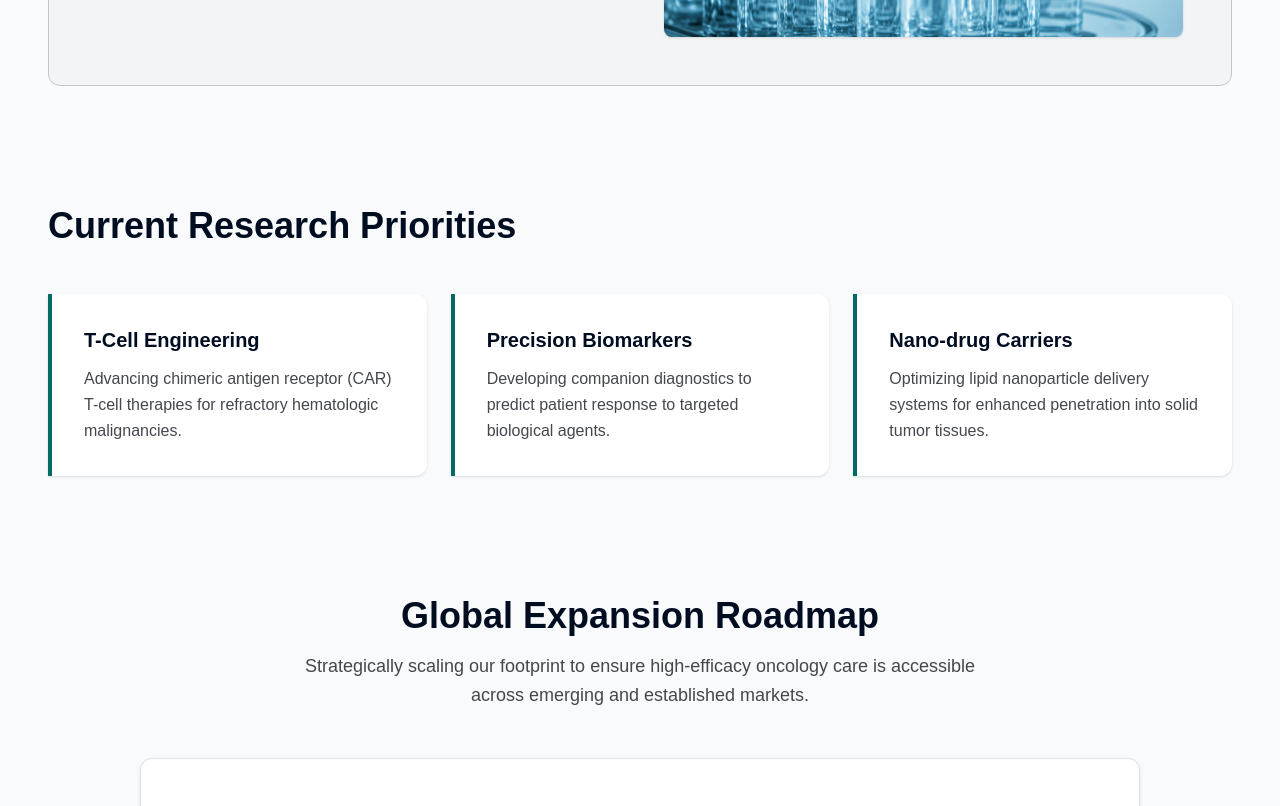
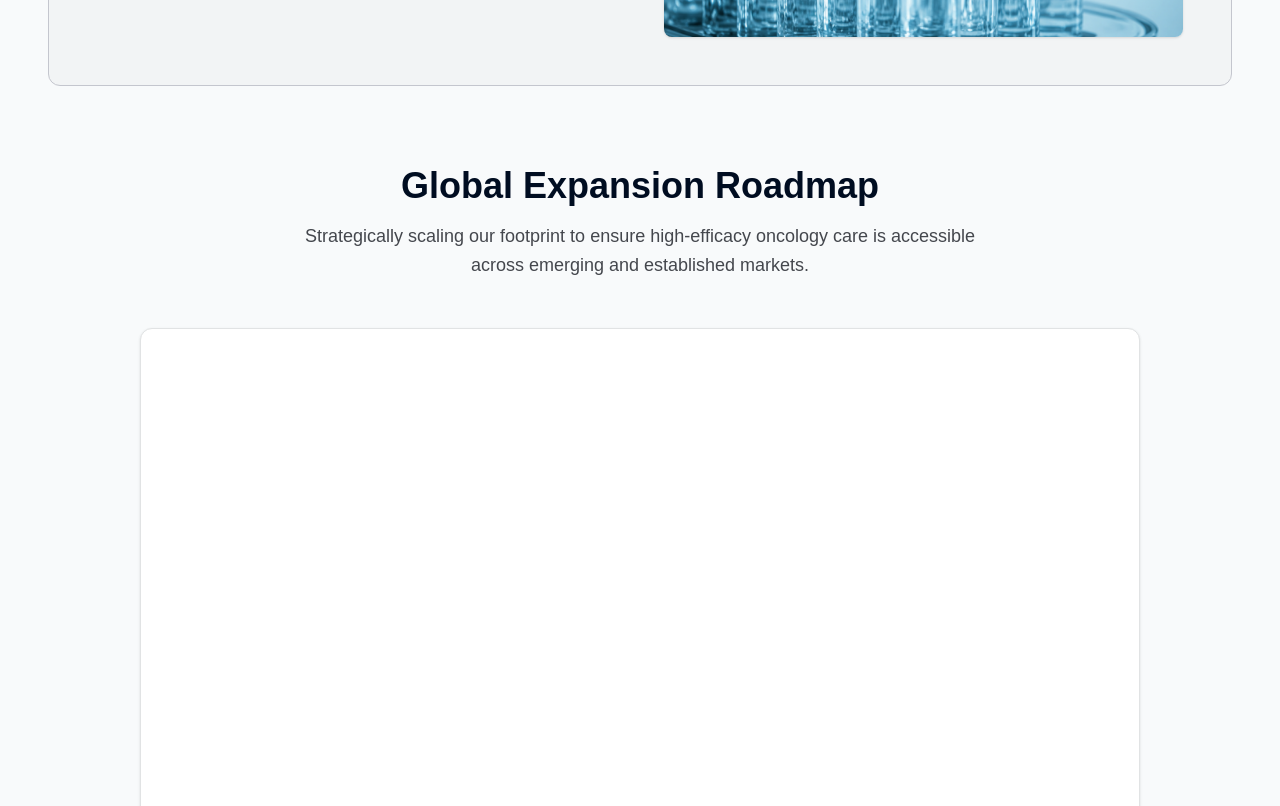
Before and after one commit to wnr-group/hahobal-lifesciences, a Next.js app: page /manufacturing in a window 1280 px wide. Shown: the part 1940-2746 px from the top of the page. Built offline with nearby package versions, Linux system fonts and the light colour scheme.

Commit message:
fix: remove research priority section

```diff
--- a/app/manufacturing/page.tsx
+++ b/app/manufacturing/page.tsx
@@ -199,37 +199,6 @@ const QualityAssurance = () => (
   </motion.section>
 );
 
-const ResearchPriorities = () => (
-  <motion.section
-    className="py-20 max-w-7xl mx-auto px-6 md:px-12"
-    initial="hidden"
-    whileInView="visible"
-    viewport={{ once: true, amount: 0.3 }}
-    variants={fadeUpVariant}
-  >
-    <h2 className="text-3xl lg:text-4xl font-bold text-[#000d21] mb-12">Current Research Priorities</h2>
-    <div className="grid grid-cols-1 md:grid-cols-3 gap-6">
-      <div className="group border-l-4 border-[#006a63] p-8 bg-white shadow-sm hover:shadow-md hover:bg-[#90f4e8]/10 transition-all duration-300 rounded-r-xl">
-        <h5 className="text-xl font-bold text-[#000d21] mb-3">T-Cell Engineering</h5>
-        <p className="text-base text-[#44474d] leading-relaxed">
-          Advancing chimeric antigen receptor (CAR) T-cell therapies for refractory hematologic malignancies.
-        </p>
-      </div>
-      <div className="group border-l-4 border-[#006a63] p-8 bg-white shadow-sm hover:shadow-md hover:bg-[#90f4e8]/10 transition-all duration-300 rounded-r-xl">
-        <h5 className="text-xl font-bold text-[#000d21] mb-3">Precision Biomarkers</h5>
-        <p className="text-base text-[#44474d] leading-relaxed">
-          Developing companion diagnostics to predict patient response to targeted biological agents.
-        </p>
-      </div>
-      <div className="group border-l-4 border-[#006a63] p-8 bg-white shadow-sm hover:shadow-md hover:bg-[#90f4e8]/10 transition-all duration-300 rounded-r-xl">
-        <h5 className="text-xl font-bold text-[#000d21] mb-3">Nano-drug Carriers</h5>
-        <p className="text-base text-[#44474d] leading-relaxed">
-          Optimizing lipid nanoparticle delivery systems for enhanced penetration into solid tumor tissues.
-        </p>
-      </div>
-    </div>
-  </motion.section>
-);
 
 // Global Expension Map
 const GlobalExpansionMap = () => {
@@ -746,7 +715,6 @@ export default function ManufacturingPage() {
       <Hero />
       <ManufacturingExcellence />
       <QualityAssurance />
-      <ResearchPriorities />
       <GlobalExpansionMap/>
       <GlobalExpansionTimeline />
     </main>
```
